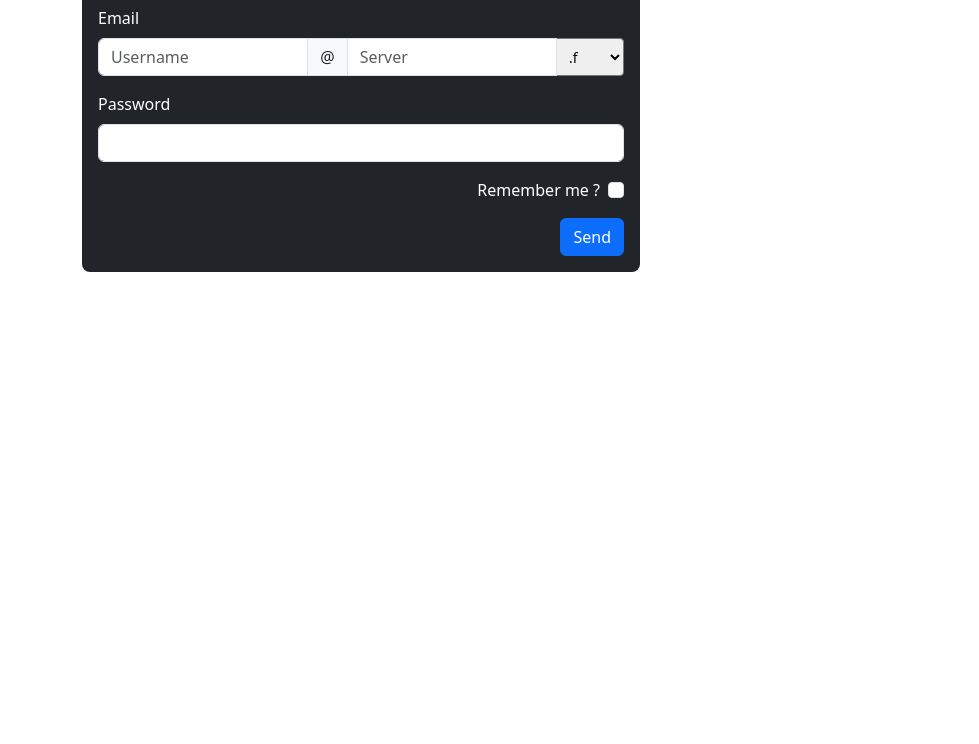
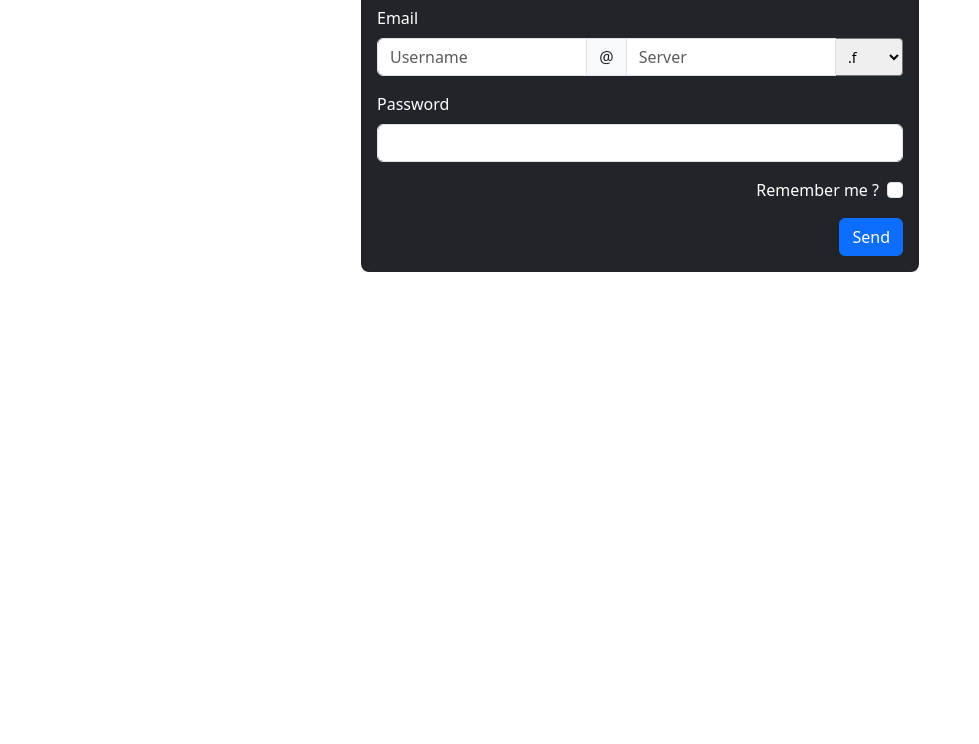
Before and after one commit to Fatima-benajjou/HTML-CSS, a plain HTML site: page Exercice Bootstrap/index.html in a window 1280 px wide. Shown: the part 56-800 px from the top of the page, without its empty margins (0-979 px from the left). Drawn offline with nearby package versions, Linux system fonts and the light colour scheme.

Commit message:
second commit

```diff
--- a/Exercice Bootstrap/index.html
+++ b/Exercice Bootstrap/index.html
@@ -13,7 +13,7 @@
 
 <form>
     <div class="container ">
-    <div class="col-md-6 bg-dark border-dark rounded-3 p-3">
+    <div class="col-md-6 offset-3 bg-dark border-dark rounded-3 p-3">
 
         <label for="exampleInputEmail" class="form-label text-white">Email</label>
     <div class="input-group mb-3">
```
